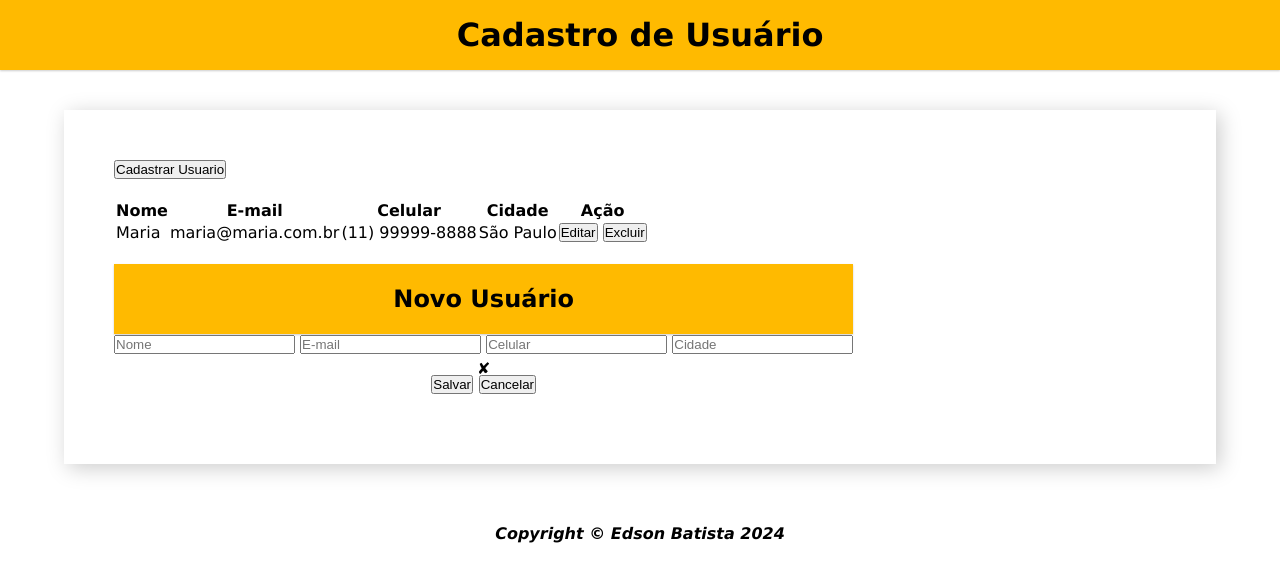
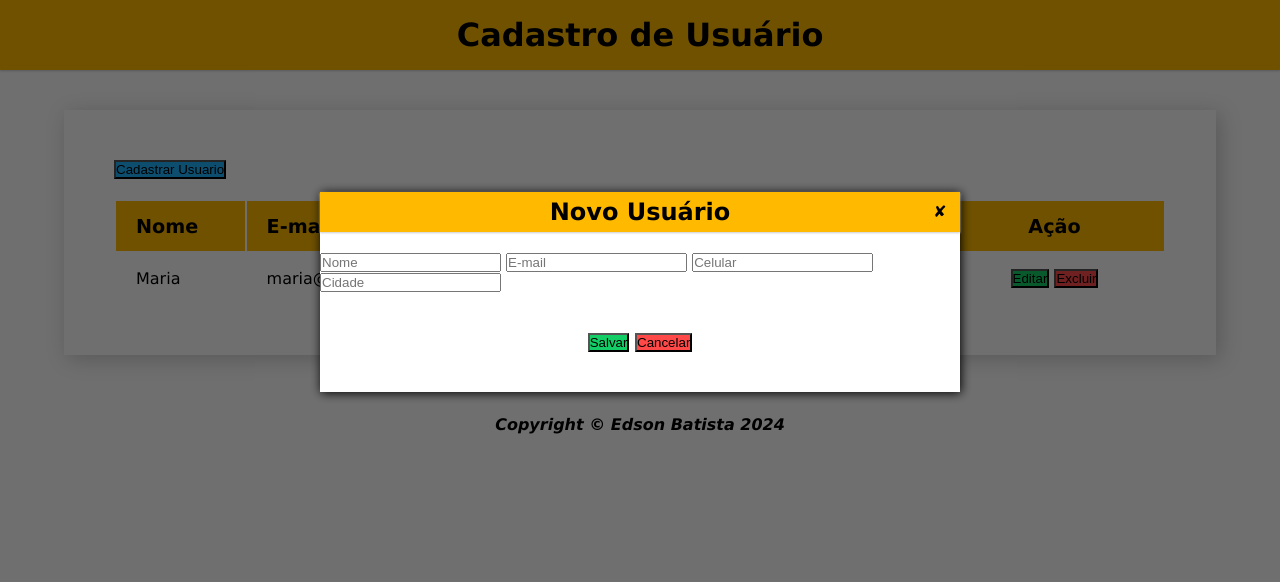
Before and after one commit to edsonbnasc/CrudHTML, a plain HTML site: page index.html in a window 1280 px wide. Drawn offline with Linux system fonts and the light colour scheme.

Commit message:
adicionando arquivo

```diff
--- a/css/button.css
+++ b/css/button.css
@@ -0,0 +1,15 @@
+button.blue{
+    background-color: #1fb5ff;
+}
+button.green{
+    background-color: #13ce66;
+}
+
+button.red{
+    background-color: #ff4949;
+}
+
+/* button:hover{
+    box-shadow: 1px 1px 10px var(--shadow-color);
+
+} */
--- a/css/modal.css
+++ b/css/modal.css
@@ -0,0 +1,51 @@
+.modal{
+    position: fixed;
+    top: 0;
+    left: 0;
+    width: 100%;
+    height: 100%;
+    background-color: #00000090;
+    z-index: 1;
+    /* opacity: 1; */
+}
+/* cria a ativo para o modal */
+.modal.active{
+    opacity: 1;
+    z-index: 1;
+}
+
+.modalContent{
+    display: flex;
+    flex-direction: column;
+    gap: 20px;
+    width: 50vw;
+    margin:  15vw auto;
+    padding-bottom: 20px;
+    background-color: white;
+    box-shadow: 1px 1px 10px black;
+}
+
+.modalHeader{
+    display: flex;
+    position: relative;
+    justify-content: center;
+    height: 40px;
+    line-height: 40px;
+    font-size: 1rem;
+}
+.modalClose{
+    cursor: pointer;
+    position: absolute;
+    display: block;
+    height: 40px;
+    width: 40px;
+    text-align: center;
+    user-select: none;
+    right: 0;
+    transition: .2s;
+}
+
+.modalClose:hover{
+    background-color: #FF4949;
+    color: white;
+}
--- a/css/records.css
+++ b/css/records.css
@@ -0,0 +1,30 @@
+.records{
+    width: 100%;
+    text-align: left;
+    user-select: none;
+}
+
+.records th{
+    height: 50px;
+    background-color: var(--primary-color);
+    padding-left: 20px;
+    font-size: 1.2rem;
+}
+
+.records td{
+    height: 50px;
+    padding-left: 20px;
+}
+
+/* alinhar atraves do ultimo filho */
+/* para escolher o filho especifico nth-child() */
+.records td:last-child,
+.records th:last-child{
+    padding: 0;
+    text-align: center;
+    min-width: 140px;
+}
+
+.records tr:hover{
+    background-color: var(--secondary-color);
+}
--- a/css/style.css
+++ b/css/style.css
@@ -6,7 +6,7 @@
 
 :root{
     --primary-color: #FFBA00;
-    --second-color: #FFF1CC;
+    --secondary-color: #FFF1CC;
     --shadow-color: #CCC;
     --text-color: #FFF;
 }
--- a/index.html
+++ b/index.html
@@ -21,7 +21,7 @@
         <button type="button" class="button blue" id="userRegistration">
             Cadastrar Usuario
         </button>
-        <section class="main-section container-grid">
+
             <table class="records sortable">
                 <thead>
                     <tr>
@@ -40,13 +40,13 @@
                             <td>São Paulo</td>
 
                             <td>
-                                <button type="button" button green>Editar</button>
-                                <button type="button" button red>Excluir</button>
+                                <button type="button" class="button green">Editar</button>
+                                <button type="button" class="button red">Excluir</button>
                             </td>
                         </tr>
                     </tbody>
             </table>
-        </section>
+
         <section class="modal" id="modal">
             <section class="modalContent">
                 <header class="modalHeader">
```
